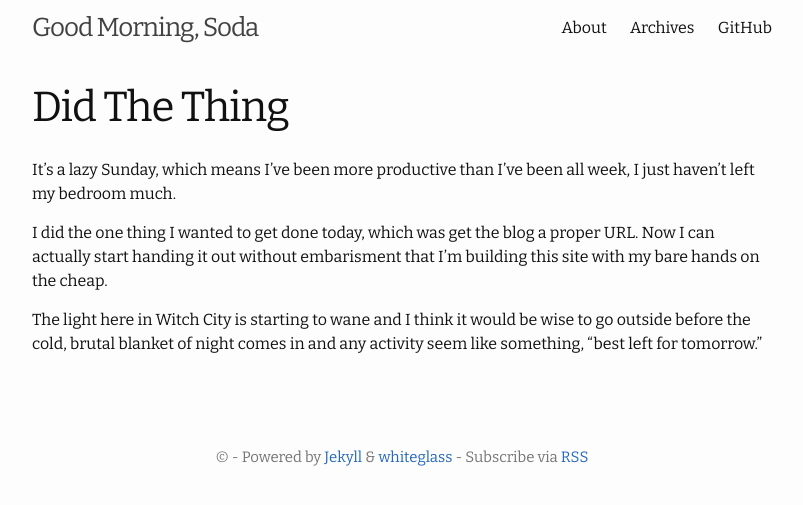
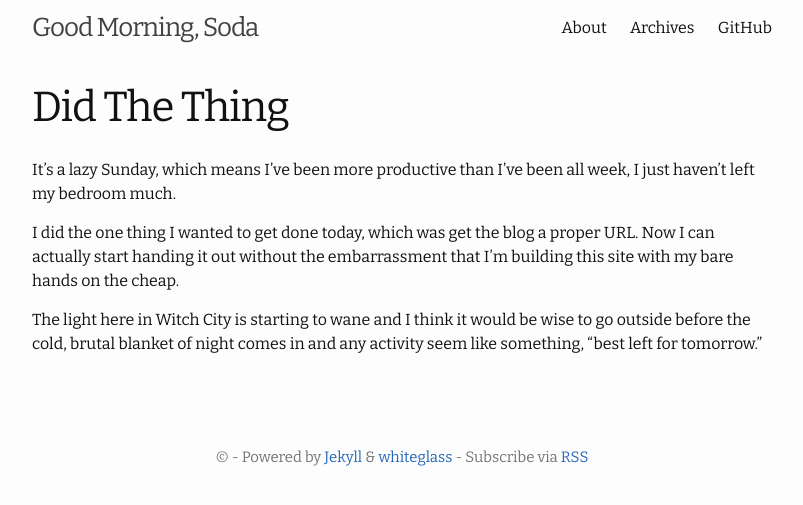
Before and after one commit to roguescholar42/roguescholar42.github.io, a Jekyll site: the page built from _posts/2020-03-01-Did-The-Thing.md, in a window 1280 px wide. Shown: the top 505 px of the page, without its empty margins (238-1041 px from the left). Built offline with Jekyll 4.4.1, drawn with Linux system fonts in a browser that asks for light colours.

Commit message:
Fixed Typo

```diff
--- a/_posts/2020-03-01-Did-The-Thing.md
+++ b/_posts/2020-03-01-Did-The-Thing.md
@@ -4,6 +4,6 @@ title: "Did The Thing"
 ---
 It's a lazy Sunday, which means I've been more productive than I've been all week, I just haven't left my bedroom much.
 
-I did the one thing I wanted to get done today, which was get the blog a proper URL.  Now I can actually start handing it out without embarisment that I'm building this site with my bare hands on the cheap.
+I did the one thing I wanted to get done today, which was get the blog a proper URL.  Now I can actually start handing it out without the embarrassment that I'm building this site with my bare hands on the cheap.
 
 The light here in Witch City is starting to wane and I think it would be wise to go outside before the cold, brutal blanket of night comes in and any activity seem like something, "best left for tomorrow."
```
